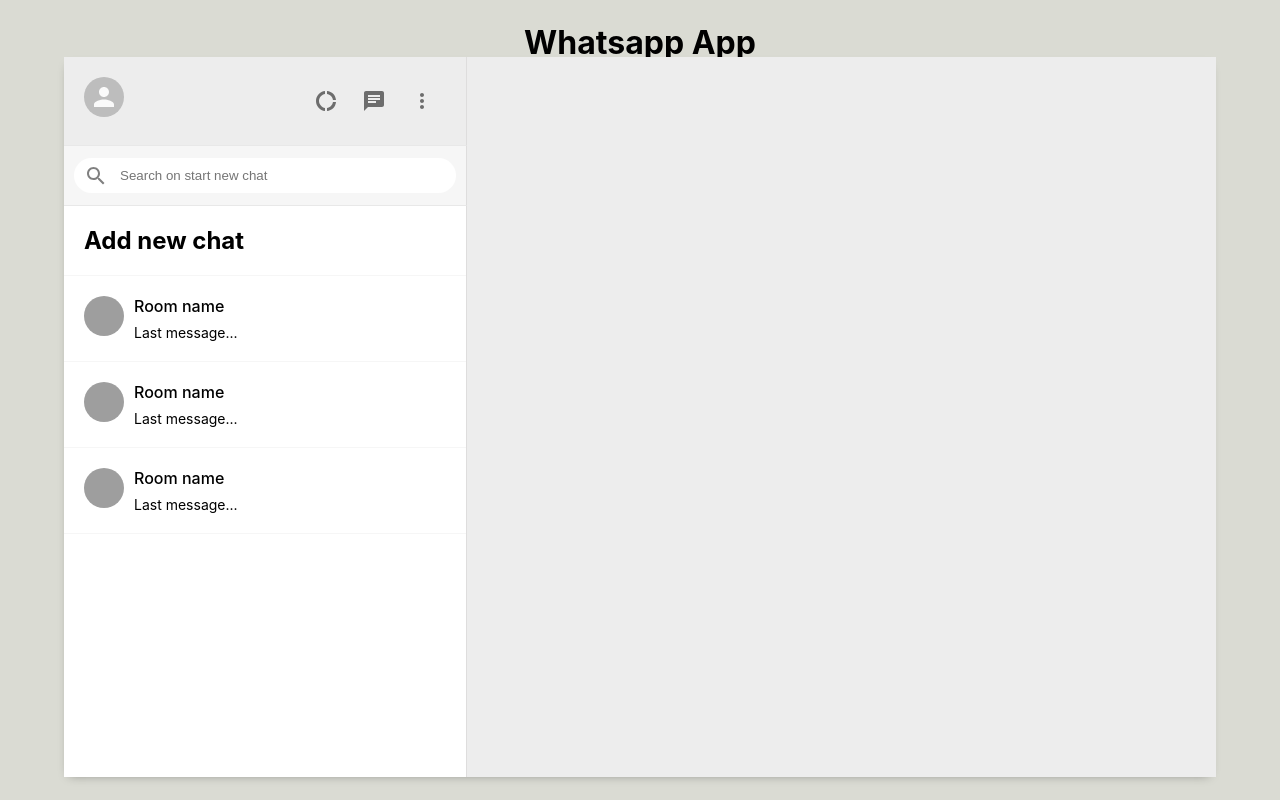
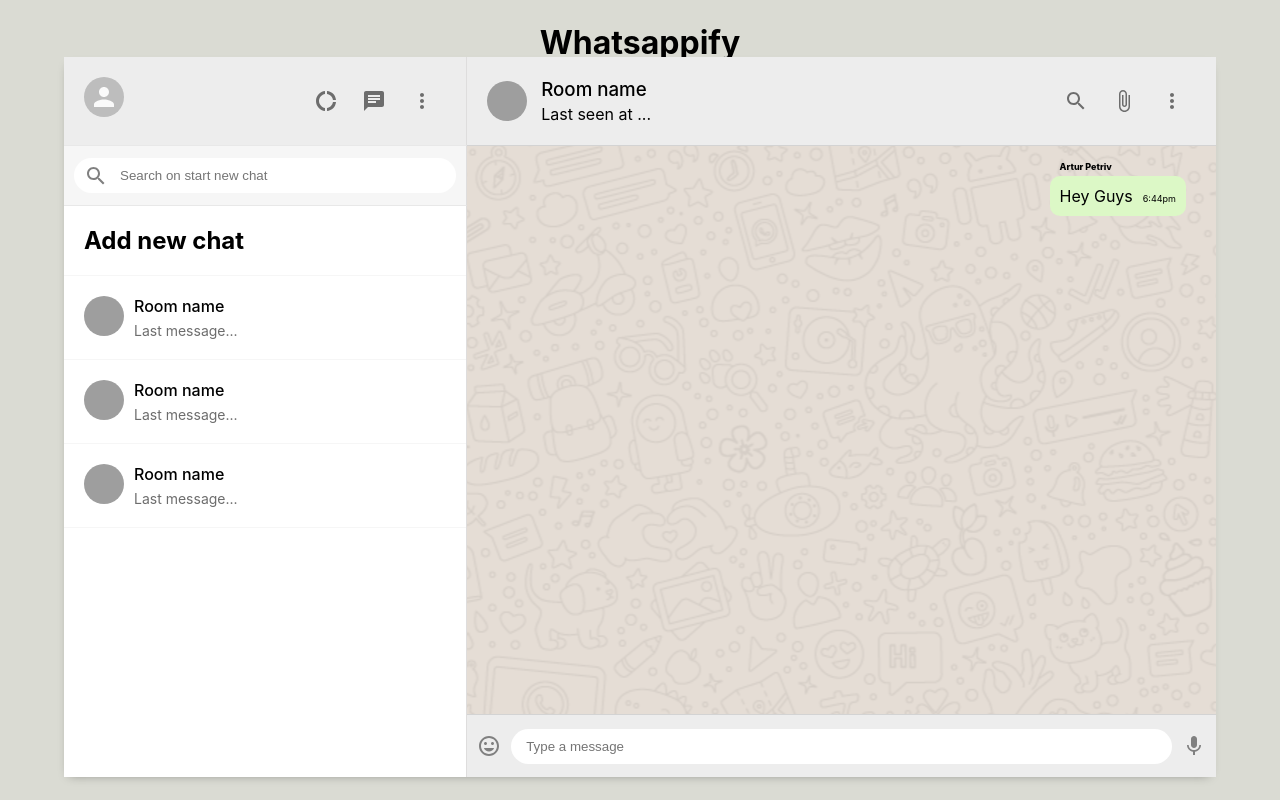
Before and after one commit to artur-petriv/whatsapp-react, a React (Create React App) app in the folder whatsapp/: page / in a window 1280 px wide. Built offline with nearby package versions, Linux system fonts and the light colour scheme; grey boxes are pictures that could not be loaded.

Commit message:
Add chat component

```diff
--- a/whatsapp/src/App.js
+++ b/whatsapp/src/App.js
@@ -1,14 +1,15 @@
 import React from "react";
 import Sidebar from "./Sidebar";
+import Chat from "./Chat";
 import "./App.css";
 
 function App() {
   return (
     <div className="app">
-      <h1>Whatsapp App</h1>
+      <h1>Whatsappify</h1>
       <div className="app__body">
         <Sidebar />
-        {/* Chat */}
+        <Chat />
       </div>
     </div>
   );
--- /dev/null
+++ b/whatsapp/src/Chat.css
@@ -0,0 +1,97 @@
+.chat {
+  flex: 0.65;
+  display: flex;
+  flex-direction: column;
+}
+
+.chat__header {
+  padding: 20px;
+  display: flex;
+  align-items: center;
+  border-bottom: 1px solid lightgrey;
+}
+
+.chat__headerInfo {
+  flex: 1;
+  padding-left: 14px;
+}
+
+.chat__headerInfo > h3 {
+  margin-bottom: 3px;
+  font-weight: 500;
+}
+
+.chat__headerRight {
+  display: flex;
+  justify-content: space-between;
+  min-width: 100px;
+}
+
+.chat__body {
+  padding: 30px;
+  flex: 1 1;
+  background-image: url("./chat-bg.png");
+  background-repeat: repeat;
+  background-position: center;
+  overflow-y: scroll;
+}
+
+.chat__message {
+  margin-bottom: 20px;
+  padding: 10px;
+  position: relative;
+  font-size: 16px;
+  background-color: #ffffff;
+  width: fit-content;
+  border-radius: 10px;
+}
+
+.chat__timestamp {
+  margin-left: 10px;
+  font-size: xx-small;
+}
+
+.chat__name {
+  position: absolute;
+  top: -15px;
+  font-weight: 800;
+  font-size: xx-small;
+}
+
+.chat__reciever {
+  margin-left: auto;
+  background-color: #dcf8c6;
+}
+
+.chat__footer {
+  display: flex;
+  justify-content: space-between;
+  align-items: center;
+  height: 62px;
+  border-top: 1px solid lightgrey;
+}
+
+.chat__footer > form {
+  flex: 1;
+  display: flex;
+}
+
+.chat__footer > form > input {
+  padding: 10px 15px;
+  flex: 1;
+  border-radius: 30px;
+  border: none;
+}
+
+.chat__footer > form > input:focus {
+  outline: none;
+}
+
+.chat__footer > form > button {
+  display: none;
+}
+
+.chat__footer > .MuiSvgIcon-root {
+  padding: 10px;
+  color: gray;
+}
--- /dev/null
+++ b/whatsapp/src/Chat.js
@@ -0,0 +1,72 @@
+import React, { useState, useEffect } from "react";
+import { Avatar, IconButton } from "@material-ui/core";
+import SearchOutlinedIcon from "@material-ui/icons/SearchOutlined";
+import AttachFileIcon from "@material-ui/icons/AttachFile";
+import MoreVertIcon from "@material-ui/icons/MoreVert";
+import MoodIcon from "@material-ui/icons/Mood";
+import MicIcon from "@material-ui/icons/Mic";
+import "./Chat.css";
+
+function Chat() {
+  const [input, setInput] = useState("");
+  const [seed, setSeed] = useState("");
+
+  useEffect(() => {
+    setSeed(Math.floor(Math.random() * 5000));
+  }, []);
+
+  const sendMessage = (e) => {
+    e.preventDefault();
+    // Do something with DB
+  };
+
+  return (
+    <div className="chat">
+      <div className="chat__header">
+        <Avatar
+          src={`https://avatars.dicebear.com/api/avataaars/${seed}.svg`}
+        />
+        <div className="chat__headerInfo">
+          <h3>Room name</h3>
+          <p>Last seen at ...</p>
+        </div>
+
+        <div className="chat__headerRight">
+          <IconButton>
+            <SearchOutlinedIcon />
+          </IconButton>
+          <IconButton>
+            <AttachFileIcon />
+          </IconButton>
+          <IconButton>
+            <MoreVertIcon />
+          </IconButton>
+        </div>
+      </div>
+      <div className="chat__body">
+        <p className={`chat__message ${true && "chat__reciever"}`}>
+          <span className="chat__name">Artur Petriv</span>
+          Hey Guys
+          <span className="chat__timestamp">6:44pm</span>
+        </p>
+      </div>
+      <div className="chat__footer">
+        <MoodIcon />
+        <form>
+          <input
+            value={input}
+            onChange={(e) => setInput(e.target.value)}
+            placeholder="Type a message"
+            type="text"
+          />
+          <button onClick={sendMessage} type="submit">
+            Send a message
+          </button>
+        </form>
+        <MicIcon />
+      </div>
+    </div>
+  );
+}
+
+export default Chat;
--- a/whatsapp/src/SidebarChat.css
+++ b/whatsapp/src/SidebarChat.css
@@ -6,13 +6,14 @@
 }
 
 .sidebarChat:hover {
-  background-color: #ececec;
+  background-color: #f5f5f5;
 }
 
 .sidebarChat__info > h2 {
-  margin-bottom: 8px;
+  margin-bottom: 6px;
   font-size: 16px;
   font-weight: 500;
+  user-select: none;
 }
 
 .sidebarChat__info {
@@ -21,4 +22,6 @@
 
 .sidebarChat__info > p {
   font-size: 14px;
+  color: #6d6d6d;
+  user-select: none;
 }
--- a/whatsapp/src/SidebarChat.js
+++ b/whatsapp/src/SidebarChat.js
@@ -12,7 +12,7 @@
   const createChat = () => {
     const roomName = prompt("Please enter name for chat");
 
-    if (rootName) {
+    if (roomName) {
       // do some db action
     }
   };
```
Also changed, not shown: whatsapp/src/chat-bg.png (added), 1 other file (tests, documents, lock files or other folders).
